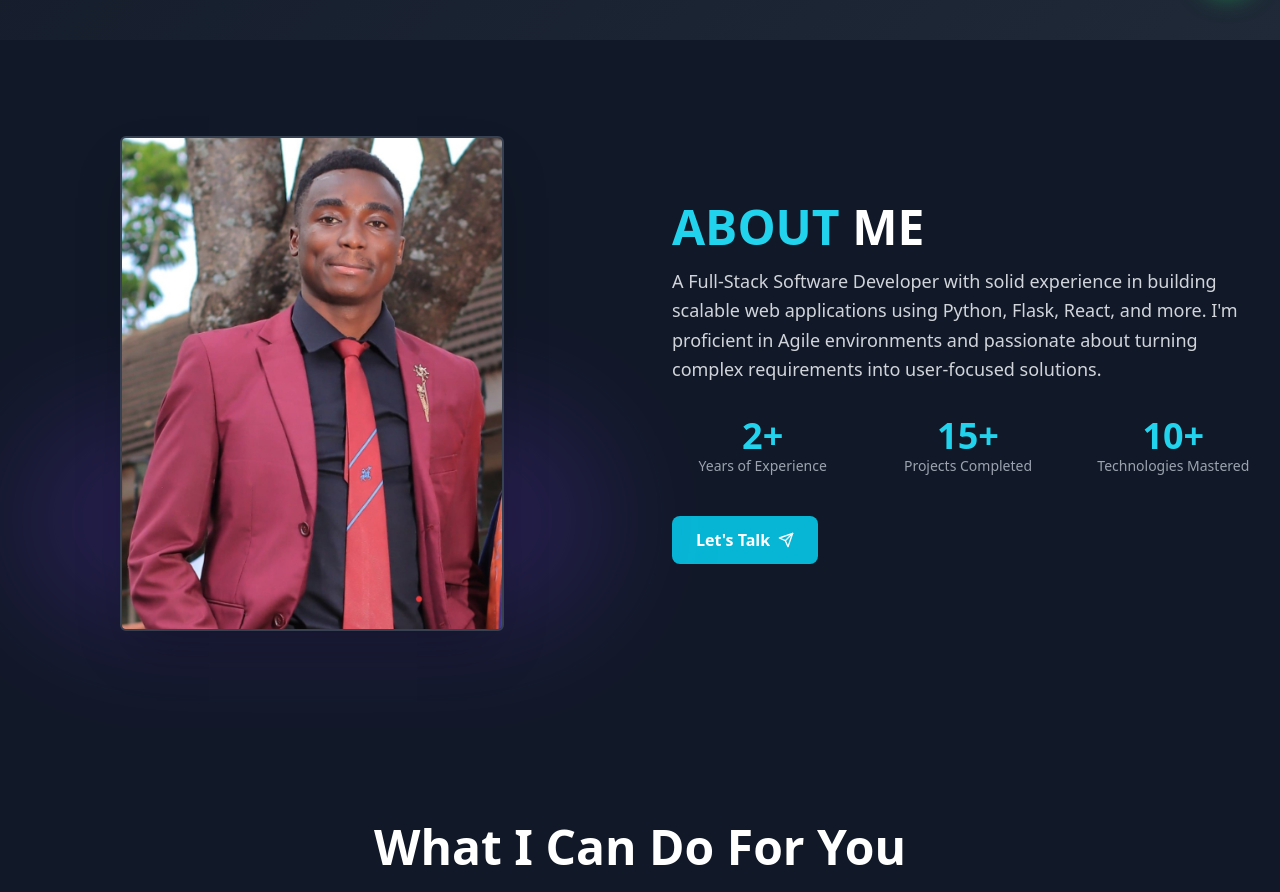
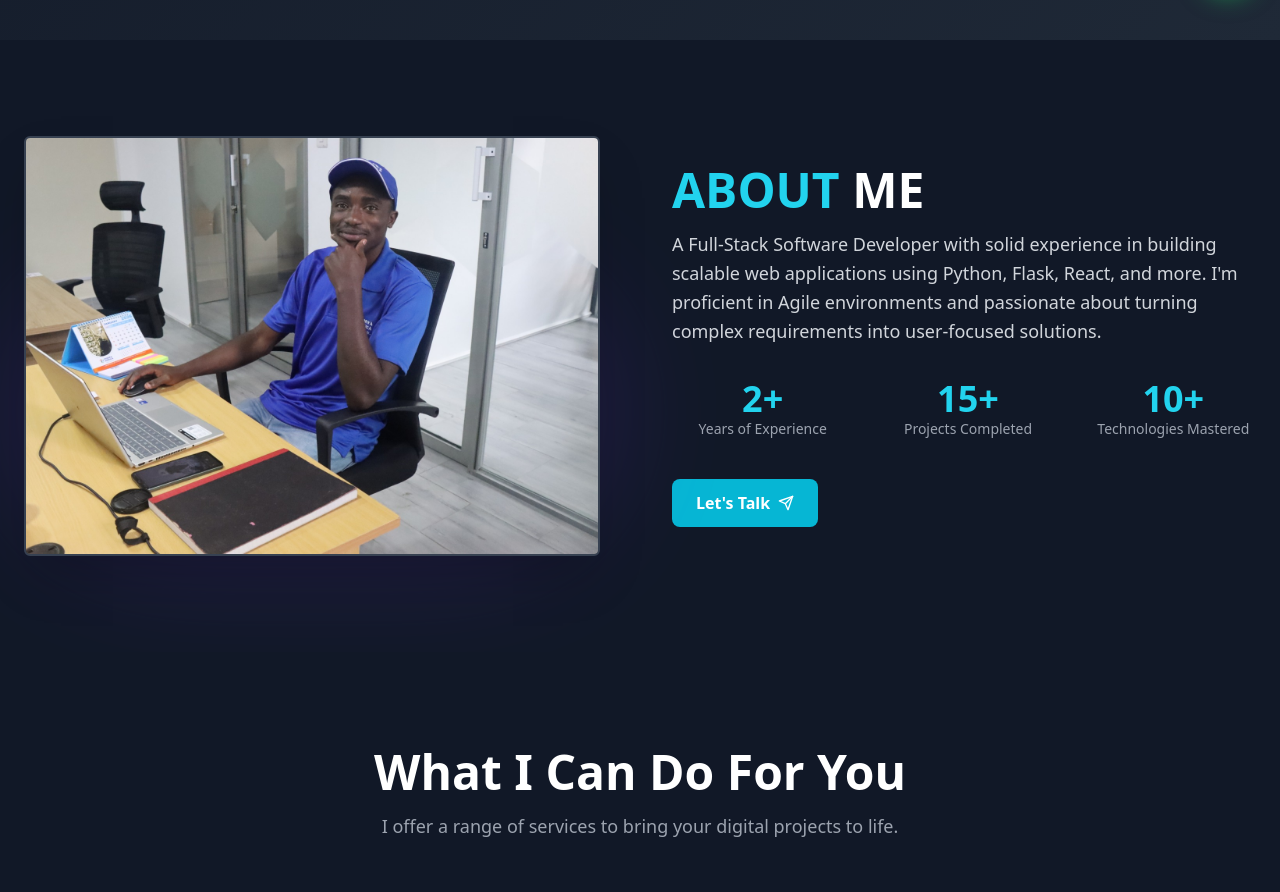
Before and after one commit to manyisanewton/portfolio, a React (Vite) app: page / in a window 1280 px wide. Shown: the part 780-1672 px from the top of the page. Built offline with nearby package versions, Linux system fonts and the light colour scheme.

Commit message:
changed the image of my about page

```diff
--- a/src/components/About.jsx
+++ b/src/components/About.jsx
@@ -2,7 +2,7 @@ import React from 'react';
 import { motion } from 'framer-motion';
 import { Link } from 'react-scroll'; // Import Link for smooth scrolling
 import { useCursor } from '../context/CursorContext';
-import profilePic from '../assets/images/newton-profile1.png'; // Make sure this is the correct path
+import profilePic from '../assets/images/portfolio image.jpeg'; // Make sure this is the correct path
 import { FiDownload, FiSend } from 'react-icons/fi';
 
 // Data for the new stats section
@@ -32,14 +32,14 @@ const About = () => {
             viewport={{ once: true }}
           >
             {/* The Elliptical Glow - works great with a rectangle too */}
-            <div className="absolute bottom-0 w-full h-56 bg-violet-600 rounded-full blur-3xl opacity-20"></div>
+            <div className="absolute bottom-0 w-full h-64 md:h-72 bg-violet-600 rounded-full blur-3xl opacity-20"></div>
 
             {/* --- THE UPGRADED IMAGE --- */}
             <img
               src={profilePic}
               alt="Newton Manyisa"
               // Added rounded-md (5px), border, and shadow for a framed look
-              className="relative z-10 w-full max-w-sm h-auto object-cover rounded-md border-2 border-gray-700 shadow-2xl"
+              className="relative z-10 w-full max-w-xs sm:max-w-sm md:max-w-md lg:max-w-lg xl:max-w-xl h-64 sm:h-72 md:h-80 lg:h-96 xl:h-[420px] object-cover rounded-md border-2 border-gray-700 shadow-2xl"
             />
           </motion.div>
 
```
Also changed, not shown: src/assets/images/portfolio image.jpeg (added).
